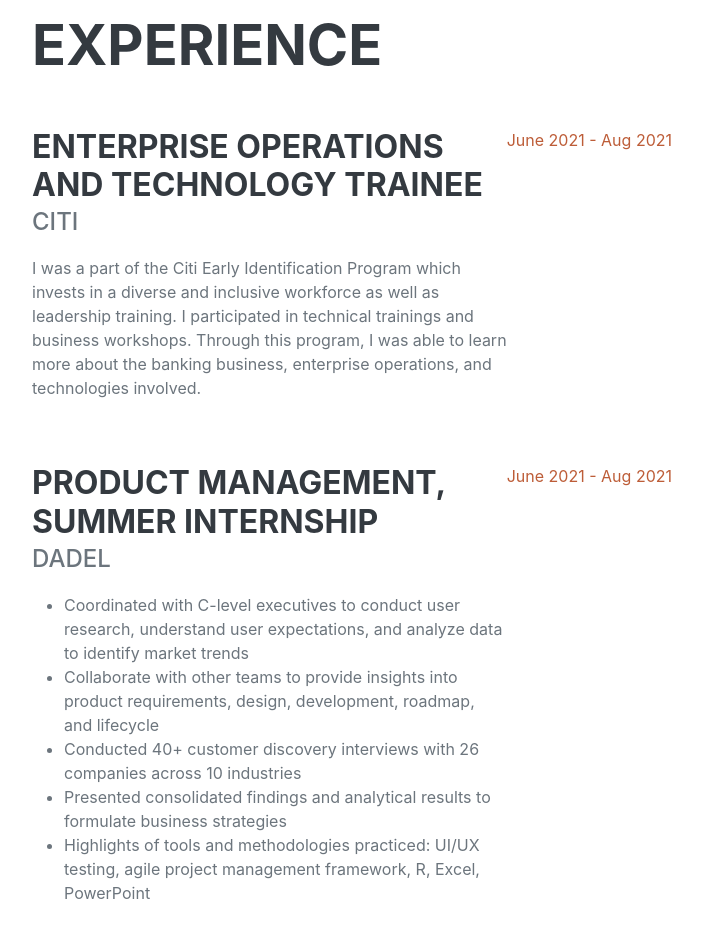
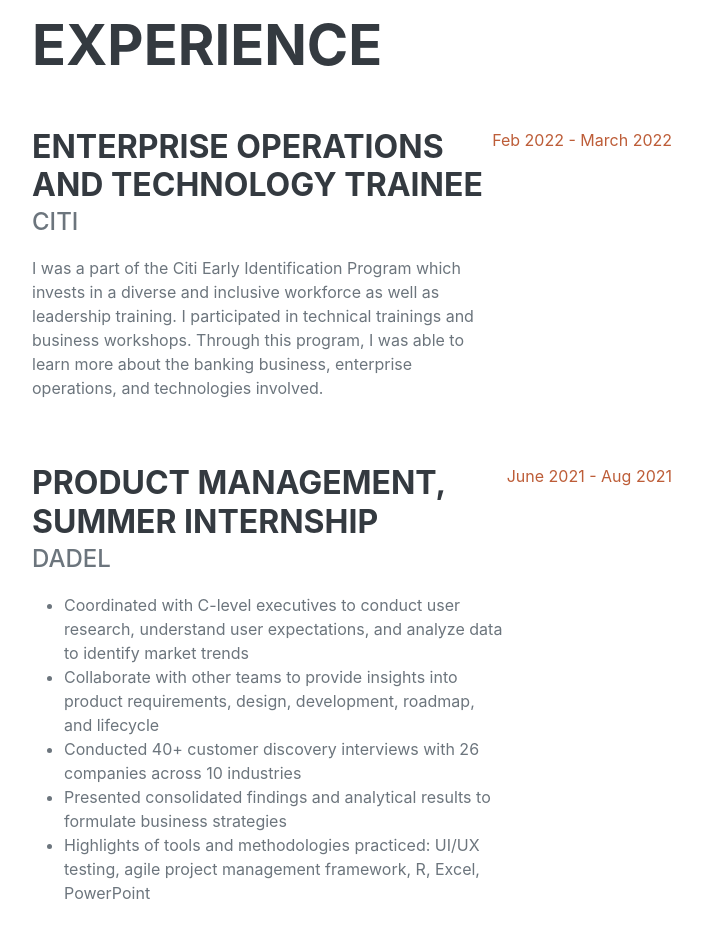
Before and after one commit to fruitsalad02/cv, a React (Create React App) app: page / in a window 1280 px wide. Shown: the part 880-1807 px from the top of the page, without its empty margins (560-1262 px from the left). Built offline with nearby package versions, Linux system fonts and the light colour scheme; a web font is replaced by a local one.

Commit message:
fixed the date for the Citi EID program

```diff
--- a/src/Experience.js
+++ b/src/Experience.js
@@ -14,7 +14,7 @@ const Experience = () => {
                                 I was a part of the Citi Early Identification Program which invests in a diverse and inclusive workforce as well as leadership training. I participated in technical trainings and business workshops. Through this program, I was able to learn more about the banking business, enterprise operations, and technologies involved.
                             </p>
                         </div>
-                        <div class="flex-shrink-0"><span class="text-primary">June 2021 - Aug 2021</span></div>
+                        <div class="flex-shrink-0"><span class="text-primary">Feb 2022 - March 2022</span></div>
                     </div>
                     <div class="d-flex flex-column flex-md-row justify-content-between mb-5">
                         <div class="flex-grow-1">
```
